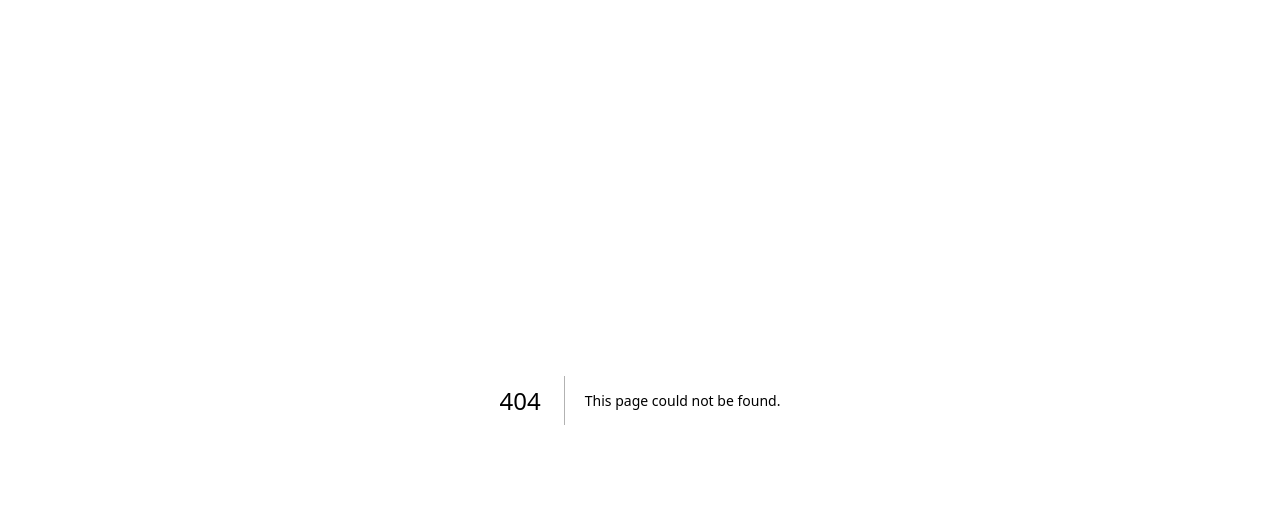
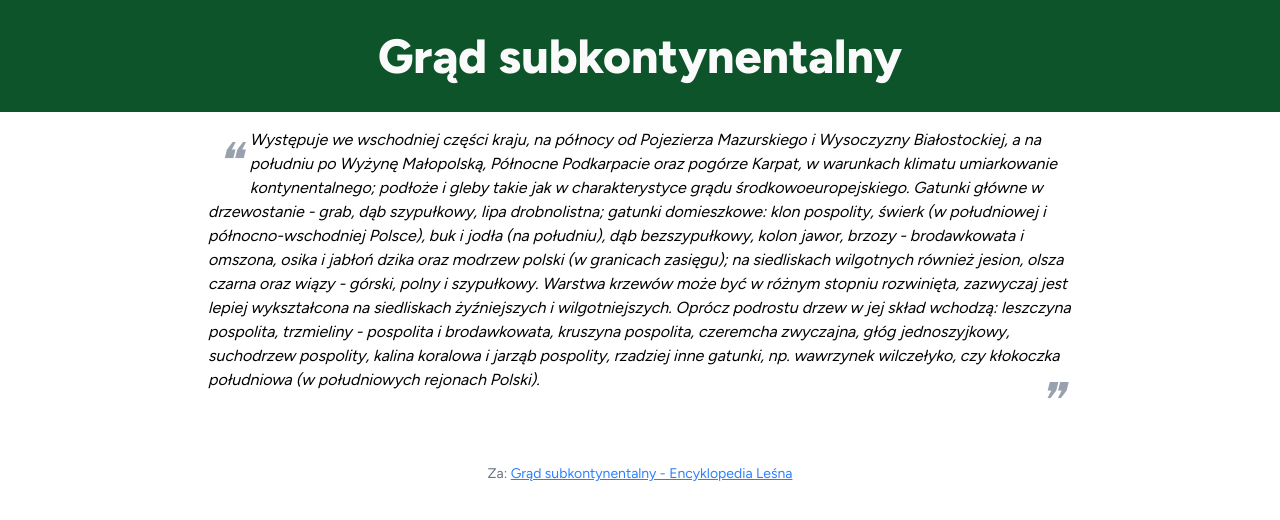
Before and after one commit to paweljw/park-bioroznorodnosci, a Next.js app: page /grad-subkontynentalny in a window 1280 px wide. Before the commit this address had no page. Shown: the top 520 px of the page. Built offline with nearby package versions, Linux system fonts and the light colour scheme.

Commit message:
grąd subkontytnentalny

```diff
--- /dev/null
+++ b/src/app/grad-subkontynentalny/page.tsx
@@ -0,0 +1,44 @@
+import type { Metadata } from "next";
+import Link from "next/link";
+import Masthead from "~/components/Masthead";
+
+export const metadata: Metadata = {
+  title: "Grąd subkontynentalny",
+};
+
+export default function GradSubkontynentalnyPage() {
+  return (
+    <div className="flex w-full flex-col">
+      <Masthead>Grąd subkontynentalny</Masthead>
+      <blockquote className="relative mx-auto w-full max-w-4xl p-4 italic before:float-left before:p-2 before:text-5xl before:text-gray-400 before:content-['❝'] after:float-right after:p-2 after:text-5xl after:text-gray-400 after:content-['❞']">
+        Występuje we wschodniej części kraju, na północy od Pojezierza
+        Mazurskiego i Wysoczyzny Białostockiej, a na południu po Wyżynę
+        Małopolską, Północne Podkarpacie oraz pogórze Karpat, w warunkach
+        klimatu umiarkowanie kontynentalnego; podłoże i gleby takie jak w
+        charakterystyce grądu środkowoeuropejskiego. Gatunki główne w
+        drzewostanie - grab, dąb szypułkowy, lipa drobnolistna; gatunki
+        domieszkowe: klon pospolity, świerk (w południowej i północno-wschodniej
+        Polsce), buk i jodła (na południu), dąb bezszypułkowy, kolon jawor,
+        brzozy - brodawkowata i omszona, osika i jabłoń dzika oraz modrzew
+        polski (w granicach zasięgu); na siedliskach wilgotnych również jesion,
+        olsza czarna oraz wiązy - górski, polny i szypułkowy. Warstwa krzewów
+        może być w różnym stopniu rozwinięta, zazwyczaj jest lepiej wykształcona
+        na siedliskach żyźniejszych i wilgotniejszych. Oprócz podrostu drzew w
+        jej skład wchodzą: leszczyna pospolita, trzmieliny - pospolita i
+        brodawkowata, kruszyna pospolita, czeremcha zwyczajna, głóg
+        jednoszyjkowy, suchodrzew pospolity, kalina koralowa i jarząb pospolity,
+        rzadziej inne gatunki, np. wawrzynek wilczełyko, czy kłokoczka
+        południowa (w południowych rejonach Polski).
+      </blockquote>
+      <p className="mx-auto max-w-4xl p-4 text-center text-sm text-gray-500">
+        Za:{" "}
+        <Link
+          href="https://encyklopedialesna.com/haslo/grad-subkontynentalny/"
+          className="text-blue-500 underline"
+        >
+          Grąd subkontynentalny - Encyklopedia Leśna
+        </Link>
+      </p>
+    </div>
+  );
+}
--- a/src/app/laka-rajgrasowa/page.tsx
+++ b/src/app/laka-rajgrasowa/page.tsx
@@ -6,7 +6,7 @@ export const metadata: Metadata = {
   title: "Łąka rajgrasowa",
 };
 
-export default function ŁąkaRajgrasowaPage() {
+export default function LakaRajgrasowaPage() {
   return (
     <div className="flex w-full flex-col">
       <Masthead>Łąka rajgrasowa</Masthead>
--- a/src/components/Map.tsx
+++ b/src/components/Map.tsx
@@ -116,7 +116,7 @@ export default function Map() {
             />
           </Link>
 
-          <Link href="/subkontynentalny">
+          <Link href="/grad-subkontynentalny">
             <path
               d="M 791.90694,107.97312 630.89792,55.813677 190.71556,8.3607532 18.529237,177.15758 308.66997,299.17939 301.43905,423.68682 595.69667,506.0162 597.3899,343.60233 759.57887,149.86931 Z"
               id="map-subkontynentalny"
@@ -332,14 +332,14 @@ export default function Map() {
           >
             <span className="inline-block h-10 w-10 rounded-full border-4 border-black bg-green-700"></span>
             <Link
-              href="/subkontynentalny"
+              href="/grad-subkontynentalny"
               className={getTextClass(
                 "subkontynentalny",
                 "text-xl font-bold",
                 "text-green-700",
               )}
             >
-              Subkontynentalny
+              Grąd subkontynentalny
             </Link>
           </li>
           <li
```
